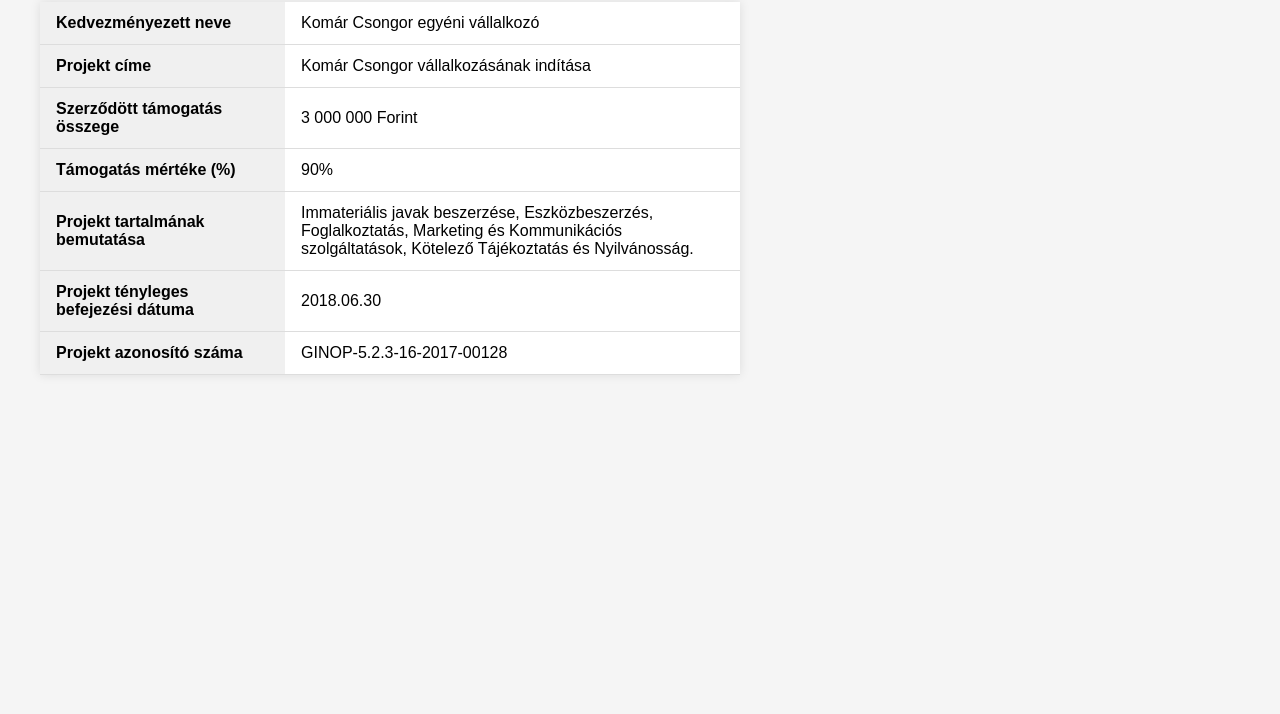
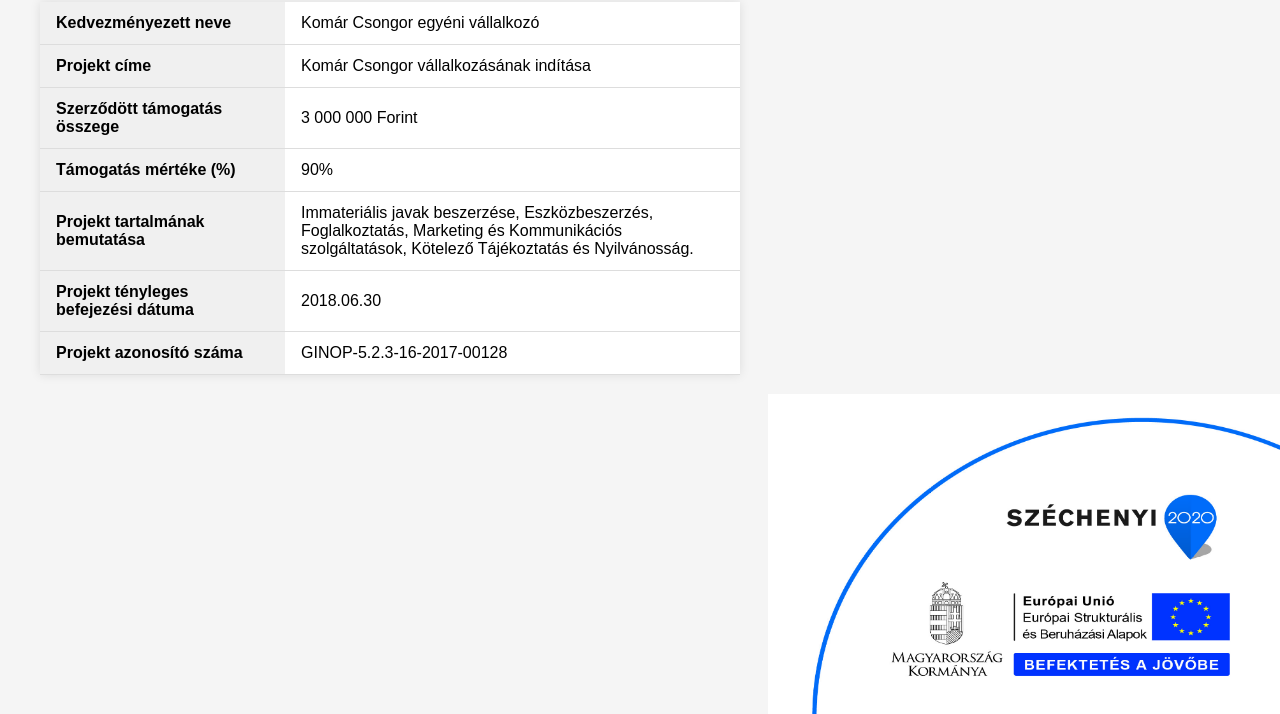
Before and after one commit to Csongi8916/web-touristguide, a website: page infoblock.html in a window 1280 px wide. Shown: the part 86-800 px from the top of the page. Drawn offline with Linux system fonts and the light colour scheme.

Commit message:
Fix infoblock logo

```diff
--- a/infoblock.html
+++ b/infoblock.html
@@ -74,5 +74,13 @@
         <td>GINOP-5.2.3-16-2017-00128</td>
       </tr>
     </table>
+    <a href="infoblock.html">
+      <img
+        src="img/infoblokk_kedv_final_CMYK_ESBA.jpg"
+        style="position: fixed; bottom: 0px; right: 0px; z-index: 9999"
+        width="40%"
+        height="40%"
+      />
+    </a>
   </body>
 </html>
```
